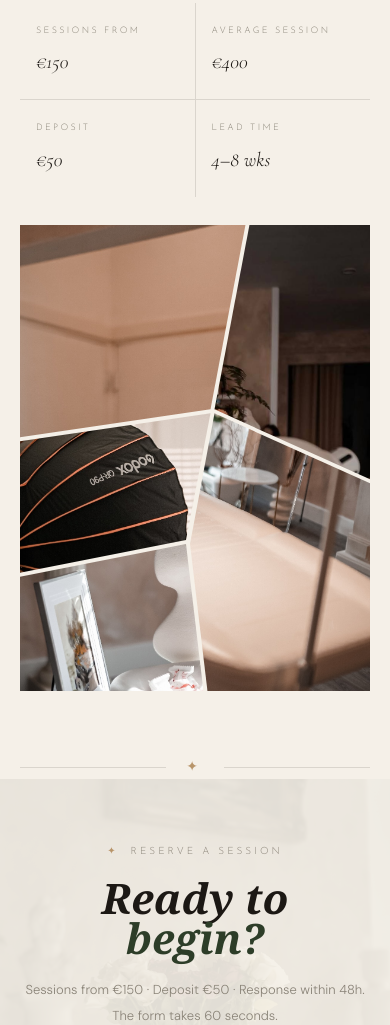
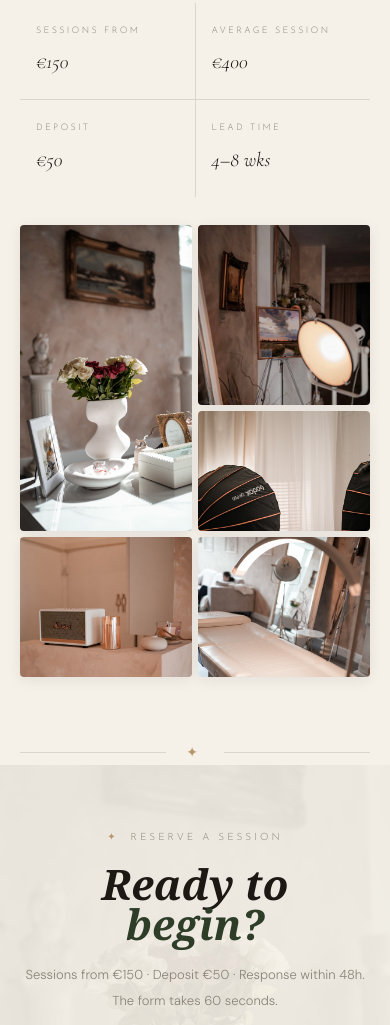
Before and after one commit to tymofiik-glitch/tattoo_dima, a plain HTML site: page index.html in a window 390 px wide. Shown: the part 6467-7492 px from the top of the page. Drawn offline with nearby package versions, Linux system fonts and the light colour scheme; a web font is replaced by a local one.

Commit message:
Revert to elegant grid layout and show all 5 photos on mobile

```diff
--- a/index.html
+++ b/index.html
@@ -210,37 +210,31 @@ nav.sc .n-book:hover{background:var(--olive);color:var(--linen)}
 .pc{background:var(--linen);padding:20px 16px}
 .pcl{font-family:var(--micro);font-size:9px;letter-spacing:.26em;text-transform:uppercase;color:var(--ink-3);margin-bottom:7px}
 .pcv{font-family:var(--serif);font-style:italic;font-size:clamp(20px,2.8vw,30px);color:var(--ink)}
+/* Base Mobile Grid (All 5 photos) */
 .sphotos{
-  position:relative;
-  width:100%;
-  aspect-ratio:3/4;
+  display:grid;
+  grid-template-columns:1fr 1fr;
+  grid-template-rows:180px 120px 140px;
+  gap:6px;
   margin-top:clamp(28px,4vw,52px);
 }
+.sp{overflow:hidden;position:relative;border-radius:4px;box-shadow:0 3px 14px rgba(26,24,20,.08);transition:box-shadow .35s,transform .35s;cursor:default}
+.sp:hover{box-shadow:0 12px 32px rgba(26,24,20,.15);transform:translateY(-2px);z-index:2}
+.sp img{position:absolute;inset:0;width:100%;height:100%;object-fit:cover;display:block;transition:transform .6s cubic-bezier(.2,.7,.2,1)}
+.sp:hover img{transform:scale(1.05)}
+.sp1{grid-column:1;grid-row:1/span 2}
+.sp2{grid-column:2;grid-row:1}
+.sp3{grid-column:2;grid-row:2}
+.sp4{grid-column:1;grid-row:3}
+.sp5{grid-column:2;grid-row:3}
 @media(min-width:680px){
-  .sphotos{aspect-ratio:16/9}
+  .sphotos{grid-template-columns:1fr 1fr 1.45fr 0.85fr;grid-template-rows:clamp(160px,22vw,280px) clamp(90px,12vw,160px);gap:10px}
+  .sp1{grid-column:1;grid-row:1/span 2}
+  .sp2{grid-column:2;grid-row:1/span 2}
+  .sp3{grid-column:3;grid-row:1}
+  .sp4{grid-column:4;grid-row:1}
+  .sp5{grid-column:3/span 2;grid-row:2}
 }
-.sp{
-  position:absolute;
-  inset:0;
-  overflow:hidden;
-  cursor:default;
-}
-.sp img{
-  position:absolute;
-  inset:0;
-  width:100%;
-  height:100%;
-  object-fit:cover;
-  display:block;
-  transition:transform .6s cubic-bezier(.2,.7,.2,1);
-}
-.sp:hover{z-index:2}
-.sp:hover img{transform:scale(1.06)}
-.sp1{clip-path:polygon(0 0, calc(65% - 2px) 0, calc(55% - 2px) calc(40% - 2px), 0 calc(46% - 2px))}
-.sp2{clip-path:polygon(calc(65% + 2px) 0, 100% 0, 100% calc(55% - 2px), calc(55% + 2px) calc(40% - 2px))}
-.sp3{clip-path:polygon(0 calc(46% + 2px), calc(55% - 2px) calc(40% + 2px), calc(48% - 2px) calc(68% - 2px), 0 calc(75% - 2px))}
-.sp4{clip-path:polygon(0 calc(75% + 2px), calc(48% - 2px) calc(68% + 2px), calc(53% - 2px) 100%, 0 100%)}
-.sp5{clip-path:polygon(calc(55% + 2px) calc(40% + 2px), 100% calc(55% + 2px), 100% 100%, calc(53% + 2px) 100%, calc(48% + 2px) calc(68% + 2px))}
 
 /* BOOKING */
 .book-s{padding:var(--sec) var(--pad);text-align:center;position:relative;overflow:hidden}
@@ -656,16 +650,16 @@ footer{background:var(--ink);color:rgba(245,240,232,.48);padding:clamp(36px,5.5v
   </div>
   <div class="sphotos rev d2">
     <div class="sp sp1">
-      <img src="img/studio-marshall.jpg" alt="Studio — Marshall speaker" style="object-position:center 30%"/>
+      <img src="img/studio-roses.jpg" alt="Studio — roses and sculptures" style="object-position:center 25%"/>
     </div>
     <div class="sp sp2">
-      <img src="img/studio-evening.jpg" alt="Studio — paintings" style="object-position:center 20%"/>
+      <img src="img/studio-evening.jpg" alt="Studio — evening light and paintings" style="object-position:center 20%"/>
     </div>
     <div class="sp sp3">
-      <img src="img/studio-photo-zone.jpg" alt="Studio — photo zone" style="object-position:center 35%"/>
+      <img src="img/studio-photo-zone.jpg" alt="Studio — photo zone with curtains" style="object-position:center 35%"/>
     </div>
     <div class="sp sp4">
-      <img src="img/studio-roses.jpg" alt="Studio — roses and sculptures" style="object-position:center 25%"/>
+      <img src="img/studio-marshall.jpg" alt="Studio — Marshall speaker and details" style="object-position:center 40%"/>
     </div>
     <div class="sp sp5">
       <img src="img/studio-bed-close.jpg" alt="Studio — tattoo bed" style="object-position:center 30%"/>
```
